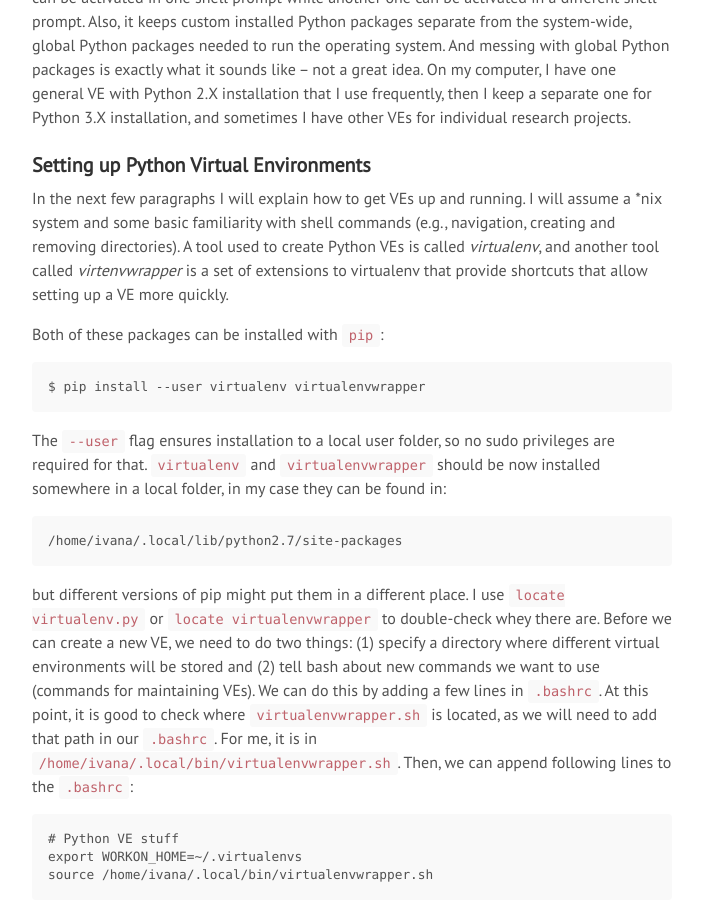
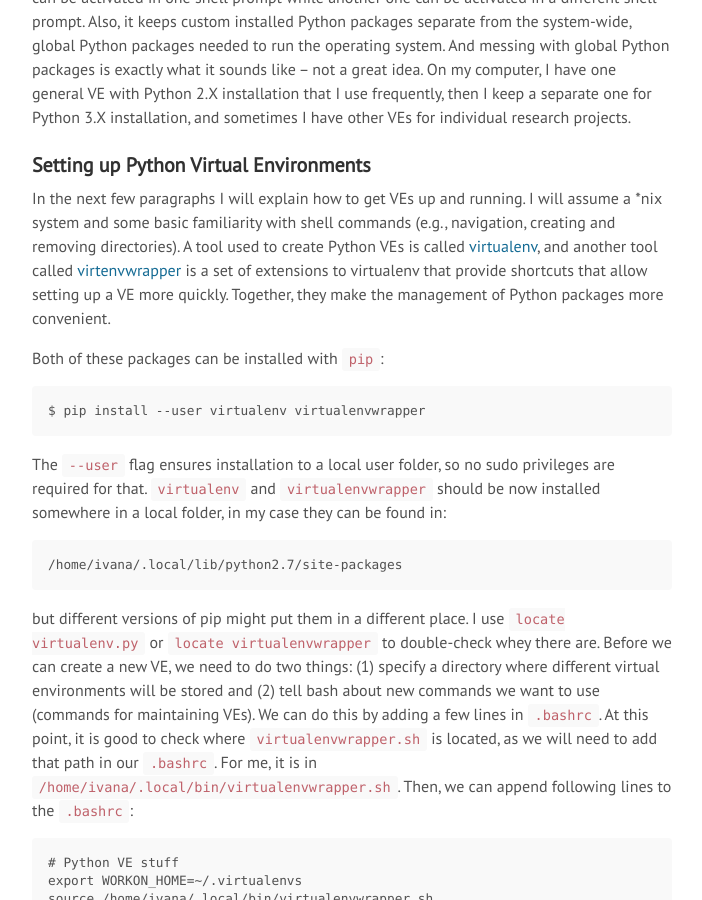
Before and after one commit to ikajic/ikajic.github.io, a Jekyll site: the page built from _posts/2017-04-30-unmessing-python-packages.md, in a window 1280 px wide and 900 px high, scrolled down 1049 px. Shown: the whole window, without its empty margins (288-990 px from the left). Built offline with Jekyll 4.4.1, drawn with Linux system fonts in a browser that asks for light colours.

Commit message:
Add missing links

````diff
--- a/_posts/2017-04-30-unmessing-python-packages.md
+++ b/_posts/2017-04-30-unmessing-python-packages.md
@@ -53,8 +53,9 @@ sometimes I have other VEs for individual research projects.
 In the next few paragraphs I will explain how to get VEs up and running. I will
 assume a \*nix system and some basic familiarity with shell commands (e.g., navigation,
 creating and removing directories). A tool used to create Python VEs is called
-*virtualenv*, and another tool called *virtenvwrapper* is a set of extensions
+<a href="https://pypi.python.org/pypi/virtualenv" target="_blank">virtualenv</a>, and another tool called <a href="https://virtualenvwrapper.readthedocs.io/en/latest/index.html" target="_blank">virtenvwrapper</a> is a set of extensions
 to virtualenv that provide shortcuts that allow setting up a VE more quickly.
+Together, they make the management of Python packages more convenient.
 
 Both of these packages can be installed with `pip`:
 ```
````
